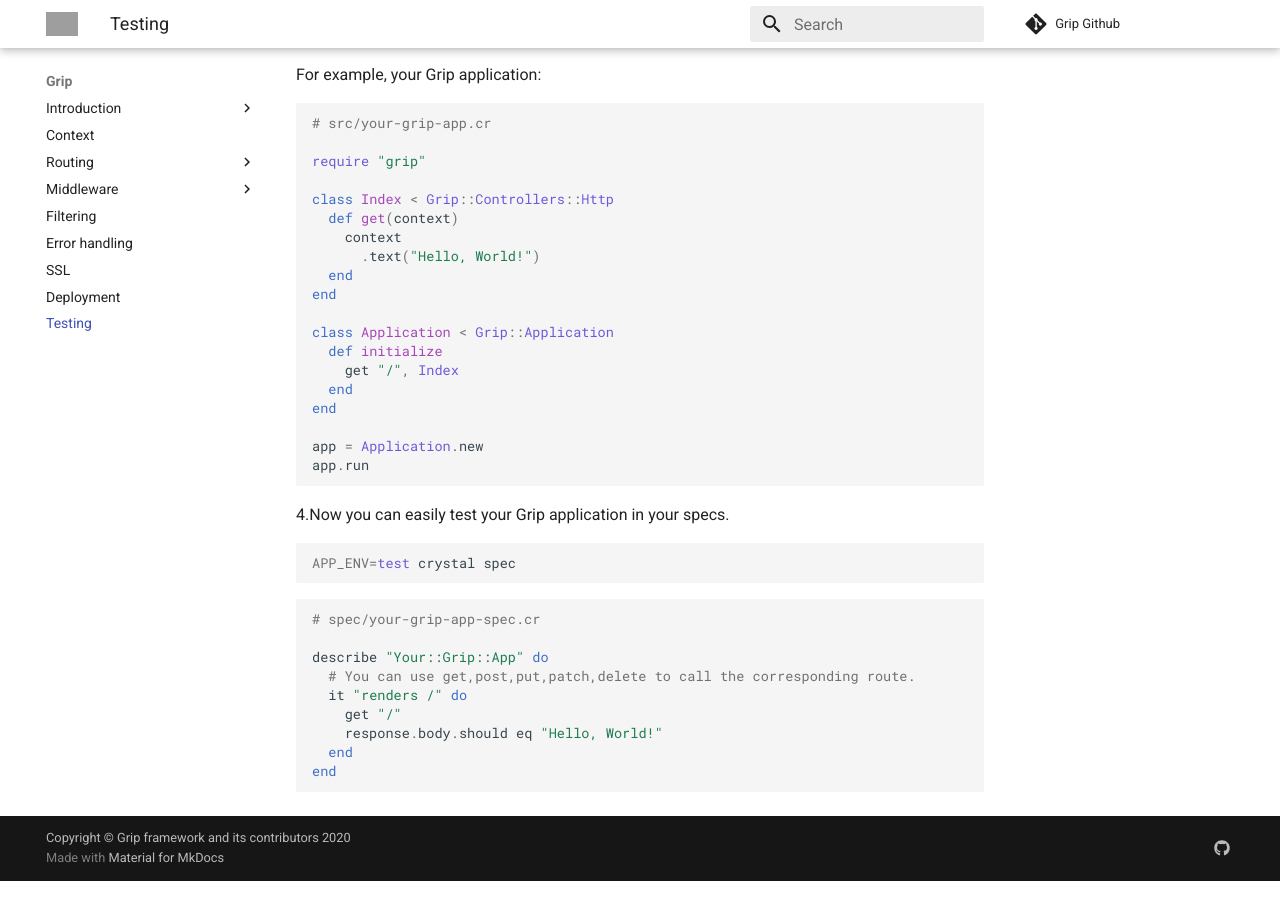
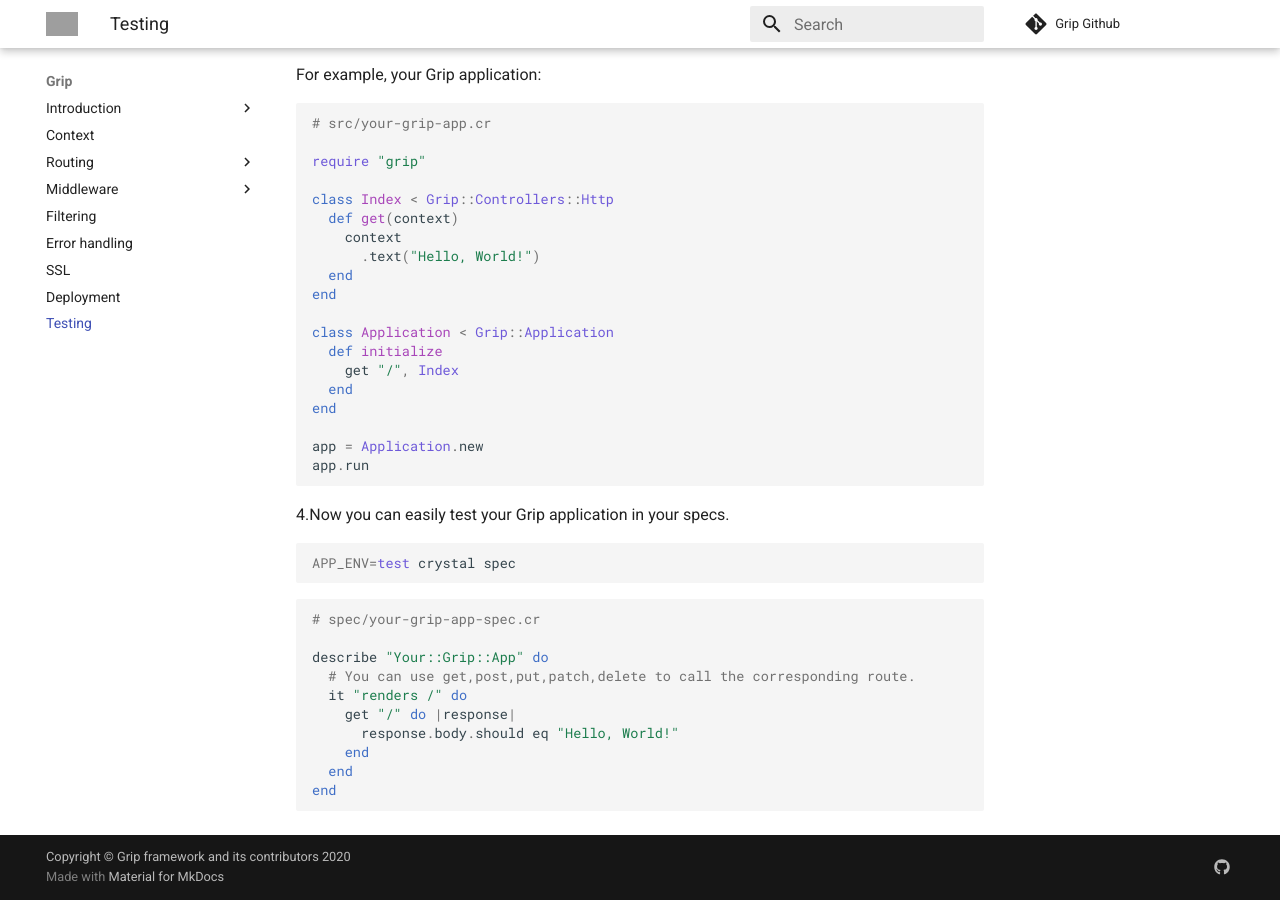
Before and after one commit to treagod/docs, an MkDocs documentation site: the page built from docs/testing.md, in a window 1280 px wide and 900 px high, scrolled down 525 px. Built offline with MkDocs 1.6.1 and Material for MkDocs 9.7.7, drawn with Linux system fonts in a browser that asks for light colours; comment, search, counter and statistics services are not loaded; grey boxes are pictures that could not be loaded.

Commit message:
Update testing.md

````diff
--- a/docs/testing.md
+++ b/docs/testing.md
@@ -58,8 +58,9 @@
 describe "Your::Grip::App" do
   # You can use get,post,put,patch,delete to call the corresponding route.
   it "renders /" do
-    get "/"
-    response.body.should eq "Hello, World!"
+    get "/" do |response|
+      response.body.should eq "Hello, World!"
+    end
   end
 end
 ```
````
